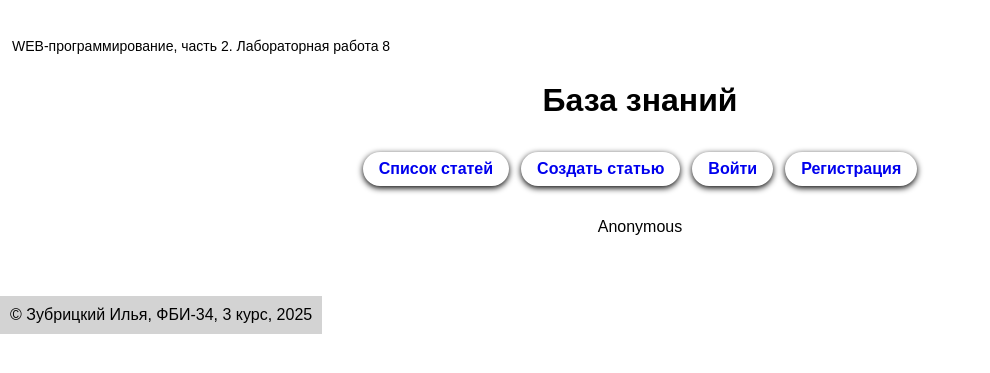
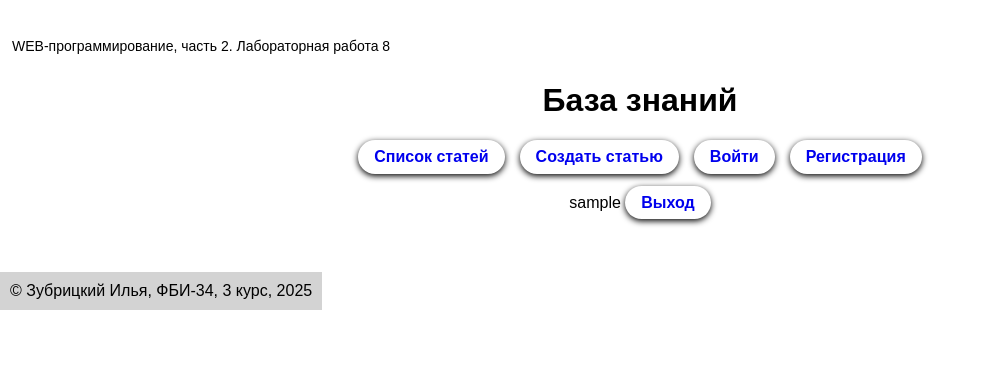
Before and after one commit to ely228/web-back-labs, a Flask app: page /lab8/ in a window 1280 px wide. Shown: the part 76-449 px from the top of the page, without its empty margins (0-990 px from the left). Run offline with Flask 3, Linux system fonts and the light colour scheme; the visitor is signed in with stand-in values (Sample User, id 1).

Commit message:
огаут

```diff
--- a/lab5.py
+++ b/lab5.py
@@ -7,7 +7,7 @@ from os import path
 
 lab5 = Blueprint('lab5', __name__)
 
-@lab5.route('/lab5/')
+@lab5.route('/lab/')
 def lab():
     return render_template('lab5/lab5.html', login=session.get('login'))
 
@@ -33,7 +33,7 @@ def db_close(conn, cur):
     cur.close()
     conn.close()
 
-@lab5.route('/lab5/register', methods=['GET', 'POST'])
+@lab5.route('/lab5/registe', methods=['GET', 'POST'])
 def register():
     if request.method == 'GET':
         return render_template('lab5/register.html')
@@ -67,7 +67,7 @@ def register():
     db_close(conn, cur)
     return render_template('lab5/success.html', login=login)
 
-@lab5.route('/lab5/login', methods=['GET', 'POST'])
+@lab5.route('/lab5/logi', methods=['GET', 'POST'])
 def login():
     if request.method == 'GET':
         return render_template('lab5/login.html')
--- a/lab8.py
+++ b/lab8.py
@@ -3,7 +3,6 @@ from lab8_db import db
 from lab8_db.models import users, articles
 from werkzeug.security import check_password_hash, generate_password_hash
 from flask_login import login_user, login_required, logout_user, current_user
-
 
 lab8 = Blueprint('lab8', __name__)
 
@@ -68,3 +67,10 @@ def login():
 @login_required
 def articles_list():
     return "список статей"
+
+
+@lab8.route('/lab8/logout/')
+@login_required
+def logout():
+    logout_user()
+    return redirect('/lab8/')
--- a/templates/lab8/lab8.html
+++ b/templates/lab8/lab8.html
@@ -1,4 +1,5 @@
 {% extends "base.html" %}
+
 {% block lab %}Лабораторная работа 8{% endblock %}
 
 {% block main %}
@@ -6,21 +7,19 @@
 
     <h1 style="margin-top:20px; text-align:center;">База знаний</h1>
 
-<div style="display:flex; justify-content:center; gap:12px; padding:12px 15px; border-radius:12px; align-items:center;">
-    <a href="/lab8/list" style="padding:8px 16px; border:none; border-radius:20px; text-decoration:none; font-weight:600; box-shadow:0 2px 6px black; transition:0.2s;">Список статей</a>
-
+    <div style="display: flex; justify-content: center; gap: 15px; flex-wrap: wrap; margin: 20px 0;">
+        <a href="/lab8/articles" style="padding:8px 16px; border:none; border-radius:20px; text-decoration:none; font-weight:600; box-shadow:0 2px 6px black; transition:0.2s;">Список статей</a>
         <a href="/lab8/create" style="padding:8px 16px; border:none; border-radius:20px; text-decoration:none; font-weight:600; box-shadow:0 2px 6px black; transition:0.2s;">Создать статью</a>
-
         <a href="/lab8/login" style="padding:8px 16px; border:none; border-radius:20px; text-decoration:none; font-weight:600; box-shadow:0 2px 6px black; transition:0.2s;">Войти</a>
-
         <a href="/lab8/register" style="padding:8px 16px; border:none; border-radius:20px; text-decoration:none; font-weight:600; box-shadow:0 2px 6px black; transition:0.2s;">Регистрация</a>
     </div>
 
-<div class="username" style="justify-content:center; align-items:center; text-align:center; margin-top:20px;">
-    {% if login %}
-        {{ login }}
+    <div class="username" style="text-align: center; margin-top: 20px;">
+        {% if current_user.is_authenticated %}
+            {{ current_user.login }}
+            <a href="/lab8/logout/" style="padding:8px 16px; border:none; border-radius:20px; text-decoration:none; font-weight:600; box-shadow:0 2px 6px black; transition:0.2s;">Выход</a>
         {% else %}
-        Anonymous
+            Anonymous (гость)
         {% endif %}
     </div>
 {% endblock %}
--- a/templates/lab8/login.html
+++ b/templates/lab8/login.html
@@ -4,15 +4,13 @@
 
 {% block main %}
 
-    <h1>Регистрация</h1>
+<h1>Вход</h1>
 
 {% if error %}
 <p style="color: red;">{{ error }}</p>
 {% endif %}
 
-
-
-    <form action="/lab8/login/" method="post">
+<form action="/lab8/login/" method="post">
     <div>
         <label>
             Логин: <input type="text" name="login">
--- a/templates/lab8/register.html
+++ b/templates/lab8/register.html
@@ -9,8 +9,6 @@
 {% if error %}
 <p style="color: red;">{{ error }}</p>
 {% endif %}
-
-
 
     <form action="/lab8/register/" method="post">
 
```
Lines whose indentation alone changed are shown as unchanged.
